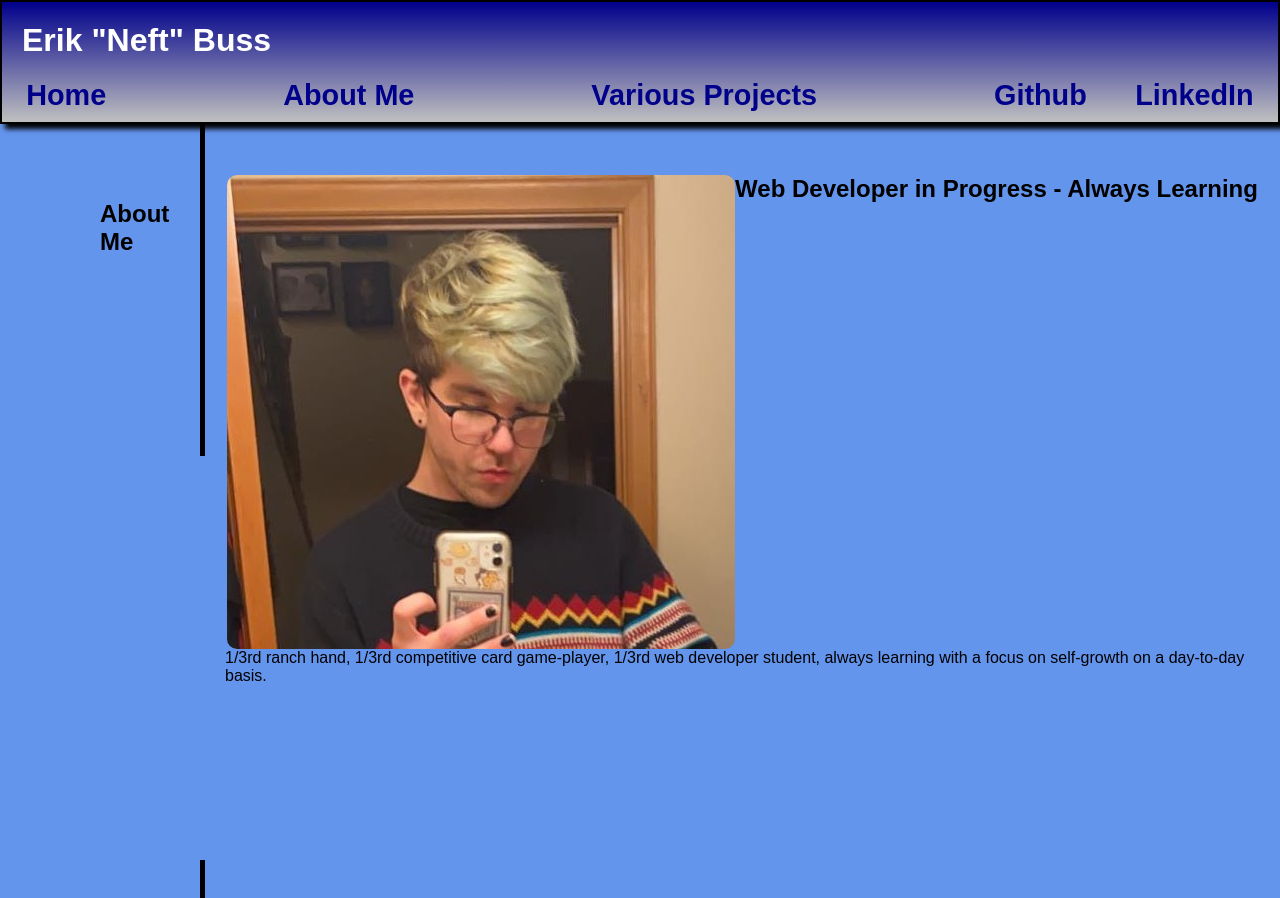
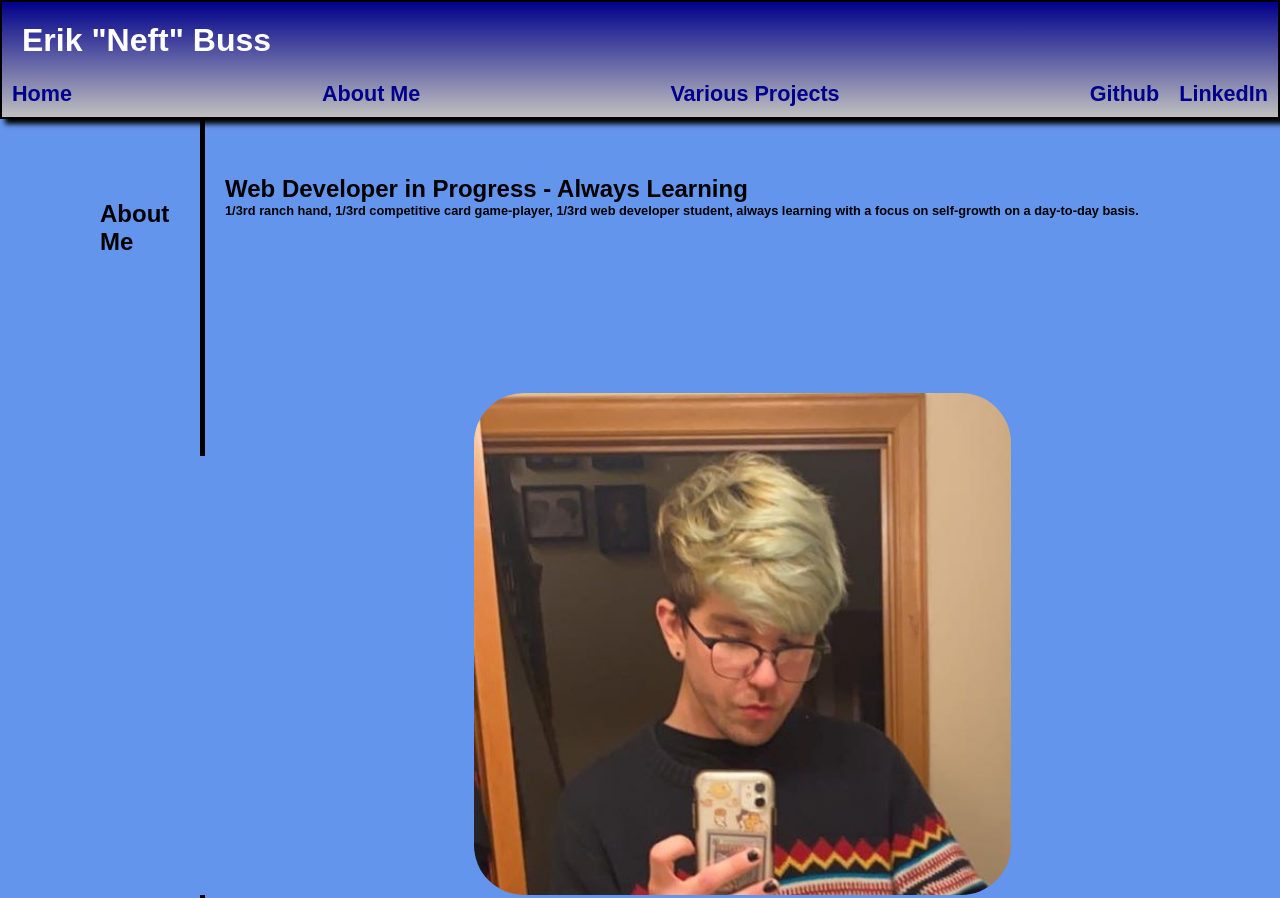
Before and after one commit to neft-tk/Portfolio, a plain HTML site: page index.html in a window 1280 px wide. Shown: the top 898 px of the page. Drawn offline with Linux system fonts and the light colour scheme.

Commit message:
added more style changes, the picture is centered better. Working on fixing bugs

```diff
--- a/assets/css/style.css
+++ b/assets/css/style.css
@@ -56,14 +56,15 @@ nav {
   max-height: 100%;
   display: flex;
   flex-wrap: wrap;
-  justify-content: space-around;
+  justify-content: space-between;
   margin-bottom: 10px;
   }
 
 nav a {
-    font-size: 120%;
+  flex: 1 1 0;
+  font-size: 90%;
   color: var(--darktext);
-    padding: 14px 20px;
+  padding: 7px 10px;
   text-decoration: none;
   text-align: center;
   }
@@ -72,14 +73,32 @@ nav a:hover {
     color: var(--ritual);
 }
 
+.portrait {
+  flex-wrap: wrap;
+  display: flex;
+  max-width:100%;
+  max-height:100%;
+  width: auto;
+  height: auto;
+  justify-content: center;
+}
+
+.portrait img {
+  border-radius: 50px;
+  max-width: 50%;
+  max-height: 50%;
+  width: auto;
+  height: auto;
+  flex: 1 1 100px;
+}
+
 .main {
     position: relative;
     flex: 1;
     background-color: var(--corn);
-    /* padding: 50px; */
     display: flex;
     flex-wrap: wrap;
-    flex-direction: row;
+    flex-direction: column;
     justify-content: center;
     padding: 175px 20px;
 }
@@ -95,8 +114,12 @@ nav a:hover {
 }
 
 .main h1 {
-  justify-content: flex-start;
+  justify-content: center;
   display:wrap;
+}
+
+.main h2 {
+  font-size: 80%;
 }
 
 .card {
@@ -120,10 +143,6 @@ nav a:hover {
   z-index: 1;
 }
 
-#bigcard {
-  width: 100%;
-  flex: 1 1 100%;
-}
 
 .card img {
   display: block;
@@ -168,15 +187,26 @@ nav a:hover {
 }
 
 @media screen and (max-width: 992px) {
-    body header h1, h2 {
+  body header, body header h1, body header h2 {
     width: 100%
   }
 }
 
 @media screen and (max-width: 768px) {
-    main {
-      width: 50%
+  header nav {
+    flex-direction: column;
+    justify-content: center;
   }
+}
+
+#bigcard {
+  width: 100%;
+  flex: 1 1 100%;
+}
+
+#smallcard {
+  width: 50%;
+  flex: 1 1 100%;
 }
 
 #About-Me
--- a/index.html
+++ b/index.html
@@ -26,10 +26,13 @@
     </section>
 
     <section class="main" id="About-Me">
+        <h1>Web Developer in Progress - Always Learning</h1>
+        <h2>1/3rd ranch hand, 1/3rd competitive card game-player, 1/3rd web developer student, always learning with a focus on self-growth on a day-to-day basis.</h2>
+    </section>
+
+    <div class="portrait">
         <img src="./assets/images/neft.JPG" alt="Image of Neft">
-        <h1>Web Developer in Progress - Always Learning</h1>
-        <p>1/3rd ranch hand, 1/3rd competitive card game-player, 1/3rd web developer student, always learning with a focus on self-growth on a day-to-day basis.</p>
-    </section>
+    </div>
 
     <section class="sidebar">
         <h1>Various Projects</h1>
```
Lines whose indentation alone changed are shown as unchanged.
